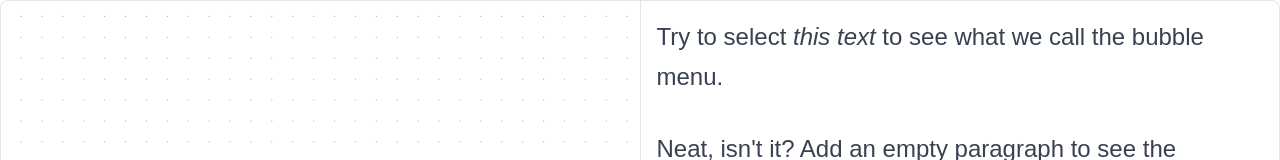
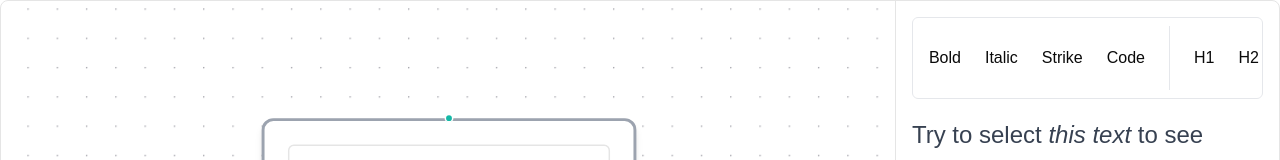
Before and after one commit to maxlibin/workspace, a Next.js app: page / in a window 1280 px wide. Shown: the top 160 px of the page. Built offline with nearby package versions, Linux system fonts and the light colour scheme.

Commit message:
Join data to chat node

```diff
--- a/src/app/page.tsx
+++ b/src/app/page.tsx
@@ -15,11 +15,11 @@ export default function Home() {
           direction="horizontal"
           className="min-h-screen rounded-lg border"
         >
-          <ResizablePanel defaultSize={50}>
+          <ResizablePanel defaultSize={70}>
             <LeftPanel />
           </ResizablePanel>
           <ResizableHandle />
-          <ResizablePanel defaultSize={50}>
+          <ResizablePanel defaultSize={30}>
             <RightPanel />
           </ResizablePanel>
         </ResizablePanelGroup>
--- /dev/null
+++ b/src/components/editor/BubbleMenuComponent.tsx
@@ -0,0 +1,17 @@
+import { FC } from "react";
+import { Editor, BubbleMenu } from "@tiptap/react";
+import MenuItems from "./MenuItems";
+
+export const BubbleMenuComponent: FC<{ editor: Editor }> = ({ editor }) => {
+  return (
+    <BubbleMenu
+      editor={editor}
+      tippyOptions={{ duration: 100 }}
+      className="flex gap-2 p-2 border border-gray-200 rounded-md bg-white shadow-lg"
+    >
+      <MenuItems editor={editor} />
+    </BubbleMenu>
+  );
+};
+
+export default BubbleMenuComponent;
--- /dev/null
+++ b/src/components/editor/FixedMenu.tsx
@@ -0,0 +1,54 @@
+import { FC } from "react";
+import { Editor } from "@tiptap/react";
+import MenuItems from "./MenuItems";
+
+export const FixedMenu: FC<{ editor: Editor }> = ({ editor }) => {
+  return (
+    <div className="fixed-menu mb-4 flex gap-2 p-2 border border-gray-200 rounded-md">
+      <MenuItems editor={editor} />
+      <div className="border-l border-gray-200 mx-2" />
+      <button
+        onClick={() => editor.chain().focus().toggleHeading({ level: 1 }).run()}
+        className={`p-2 rounded ${
+          editor.isActive("heading", { level: 1 }) ? "bg-gray-200" : ""
+        }`}
+      >
+        H1
+      </button>
+      <button
+        onClick={() => editor.chain().focus().toggleHeading({ level: 2 }).run()}
+        className={`p-2 rounded ${
+          editor.isActive("heading", { level: 2 }) ? "bg-gray-200" : ""
+        }`}
+      >
+        H2
+      </button>
+      <button
+        onClick={() => editor.chain().focus().toggleBulletList().run()}
+        className={`p-2 rounded ${
+          editor.isActive("bulletList") ? "bg-gray-200" : ""
+        }`}
+      >
+        Bullet List
+      </button>
+      <button
+        onClick={() => editor.chain().focus().toggleOrderedList().run()}
+        className={`p-2 rounded ${
+          editor.isActive("orderedList") ? "bg-gray-200" : ""
+        }`}
+      >
+        Numbered List
+      </button>
+      <button
+        onClick={() => editor.chain().focus().toggleBlockquote().run()}
+        className={`p-2 rounded ${
+          editor.isActive("blockquote") ? "bg-gray-200" : ""
+        }`}
+      >
+        Quote
+      </button>
+    </div>
+  );
+};
+
+export default FixedMenu;
--- /dev/null
+++ b/src/components/editor/FloatingMenuComponent.tsx
@@ -0,0 +1,33 @@
+import { FC } from "react";
+import { Editor, FloatingMenu } from "@tiptap/react";
+
+export const FloatingMenuComponent: FC<{ editor: Editor }> = ({ editor }) => {
+  return (
+    <FloatingMenu
+      editor={editor}
+      tippyOptions={{ duration: 100 }}
+      className="flex gap-2 p-2 border border-gray-200 rounded-md bg-white shadow-lg"
+    >
+      <button
+        onClick={() => editor.chain().focus().toggleHeading({ level: 1 }).run()}
+        className="p-2 rounded hover:bg-gray-200"
+      >
+        H1
+      </button>
+      <button
+        onClick={() => editor.chain().focus().toggleHeading({ level: 2 }).run()}
+        className="p-2 rounded hover:bg-gray-200"
+      >
+        H2
+      </button>
+      <button
+        onClick={() => editor.chain().focus().toggleBulletList().run()}
+        className="p-2 rounded hover:bg-gray-200"
+      >
+        Bullet List
+      </button>
+    </FloatingMenu>
+  );
+};
+
+export default FloatingMenuComponent;
--- /dev/null
+++ b/src/components/editor/MenuItems.tsx
@@ -0,0 +1,43 @@
+import { FC } from "react";
+import { Editor } from "@tiptap/react";
+
+export const MenuItems: FC<{ editor: Editor }> = ({ editor }) => {
+  return (
+    <>
+      <button
+        onClick={() => editor.chain().focus().toggleBold().run()}
+        className={`p-2 rounded ${
+          editor.isActive("bold") ? "bg-gray-200" : ""
+        }`}
+      >
+        Bold
+      </button>
+      <button
+        onClick={() => editor.chain().focus().toggleItalic().run()}
+        className={`p-2 rounded ${
+          editor.isActive("italic") ? "bg-gray-200" : ""
+        }`}
+      >
+        Italic
+      </button>
+      <button
+        onClick={() => editor.chain().focus().toggleStrike().run()}
+        className={`p-2 rounded ${
+          editor.isActive("strike") ? "bg-gray-200" : ""
+        }`}
+      >
+        Strike
+      </button>
+      <button
+        onClick={() => editor.chain().focus().toggleCode().run()}
+        className={`p-2 rounded ${
+          editor.isActive("code") ? "bg-gray-200" : ""
+        }`}
+      >
+        Code
+      </button>
+    </>
+  );
+};
+
+export default MenuItems;
--- a/src/components/editor/TiptapEditor.tsx
+++ b/src/components/editor/TiptapEditor.tsx
@@ -1,14 +1,12 @@
 "use client";
 
-import {
-  useEditor,
-  EditorContent,
-  BubbleMenu,
-  FloatingMenu,
-} from "@tiptap/react";
+import { useEditor, EditorContent } from "@tiptap/react";
 import StarterKit from "@tiptap/starter-kit";
 import { useEditorStore } from "@/store/editor";
 import "./editor.scss";
+import FixedMenu from "./FixedMenu";
+import BubbleMenuComponent from "./BubbleMenuComponent";
+import FloatingMenuComponent from "./FloatingMenuComponent";
 
 export function TiptapEditor() {
   const { content, setContent } = useEditorStore();
@@ -38,82 +36,9 @@ export function TiptapEditor() {
 
   return (
     <div className="h-full w-full p-4">
-      <BubbleMenu
-        className="bubble-menu"
-        tippyOptions={{ duration: 100 }}
-        editor={editor}
-      >
-        <button
-          onClick={() => editor.chain().focus().toggleBold().run()}
-          className={editor.isActive("bold") ? "is-active" : ""}
-        >
-          Bold
-        </button>
-        <button
-          onClick={() => editor.chain().focus().toggleItalic().run()}
-          className={editor.isActive("italic") ? "is-active" : ""}
-        >
-          Italic
-        </button>
-        <button
-          onClick={() => editor.chain().focus().toggleStrike().run()}
-          className={editor.isActive("strike") ? "is-active" : ""}
-        >
-          Strike
-        </button>
-        <button
-          onClick={() => editor.chain().focus().toggleCode().run()}
-          className={editor.isActive("code") ? "is-active" : ""}
-        >
-          Code
-        </button>
-      </BubbleMenu>
-
-      <FloatingMenu
-        className="floating-menu"
-        tippyOptions={{ duration: 100 }}
-        editor={editor}
-      >
-        <button
-          onClick={() =>
-            editor.chain().focus().toggleHeading({ level: 1 }).run()
-          }
-          className={
-            editor.isActive("heading", { level: 1 }) ? "is-active" : ""
-          }
-        >
-          H1
-        </button>
-        <button
-          onClick={() =>
-            editor.chain().focus().toggleHeading({ level: 2 }).run()
-          }
-          className={
-            editor.isActive("heading", { level: 2 }) ? "is-active" : ""
-          }
-        >
-          H2
-        </button>
-        <button
-          onClick={() => editor.chain().focus().toggleBulletList().run()}
-          className={editor.isActive("bulletList") ? "is-active" : ""}
-        >
-          Bullet List
-        </button>
-        <button
-          onClick={() => editor.chain().focus().toggleOrderedList().run()}
-          className={editor.isActive("orderedList") ? "is-active" : ""}
-        >
-          Numbered List
-        </button>
-        <button
-          onClick={() => editor.chain().focus().toggleBlockquote().run()}
-          className={editor.isActive("blockquote") ? "is-active" : ""}
-        >
-          Quote
-        </button>
-      </FloatingMenu>
-
+      <FixedMenu editor={editor} />
+      {editor && <BubbleMenuComponent editor={editor} />}
+      {editor && <FloatingMenuComponent editor={editor} />}
       <EditorContent editor={editor} className="h-full" />
     </div>
   );
--- a/src/components/flow/nodes/CopilotChatNode.tsx
+++ b/src/components/flow/nodes/CopilotChatNode.tsx
@@ -5,10 +5,16 @@ import { Handle, Position, NodeProps } from "@xyflow/react";
 import { CopilotKit } from "@copilotkit/react-core";
 import { CopilotChat } from "@copilotkit/react-ui";
 import "@copilotkit/react-ui/styles.css";
+import { useCopilotReadable } from "@copilotkit/react-core";
 
-export function CopilotChatNode({ data }: NodeProps) {
-  console.log(data);
-
+const Chat = ({ data }: { data: any }) => {
+  useCopilotReadable(
+    {
+      description: "Data of the connected nodes",
+      value: data,
+    },
+    [data]
+  );
   return (
     <div className="shadow-md border-2 bg-white border-gray-400 w-64 rounded-lg">
       <Handle
@@ -17,14 +23,13 @@ export function CopilotChatNode({ data }: NodeProps) {
         className="!bg-teal-500 w-3 h-3"
       />
       <div className="p-4">
-        <CopilotKit runtimeUrl="/api/copilotkit">
         <CopilotChat
+          className="h-full"
           labels={{
             title: "Your Assistant",
             initial: "Hi! 👋 How can I assist you today?",
           }}
         />
-        </CopilotKit>
       </div>
       <Handle
         type="source"
@@ -33,4 +38,12 @@ export function CopilotChatNode({ data }: NodeProps) {
       />
     </div>
   );
+};
+
+export function CopilotChatNode({ data }: NodeProps) {
+  return (
+    <CopilotKit runtimeUrl="/api/copilotkit">
+      <Chat data={data} />
+    </CopilotKit>
+  );
 }
```
Lines whose indentation alone changed are shown as unchanged.
